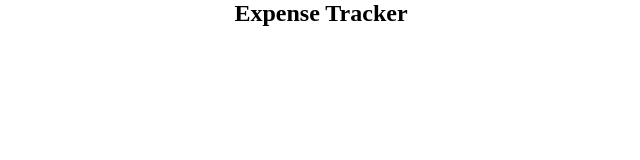
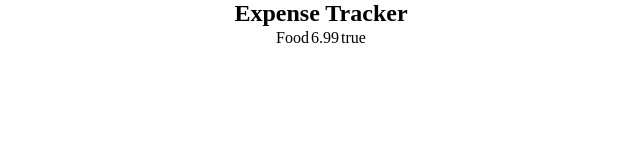
Before and after one commit to edewindt/ExpenseTracker, a SvelteKit app: page / in a window 1280 px wide. Shown: the top 160 px of the page, without its empty margins (319-959 px from the left). Built offline with nearby package versions, Linux system fonts and the light colour scheme.

Commit message:
First mock expense added

```diff
--- a/src/routes/+layout.svelte
+++ b/src/routes/+layout.svelte
@@ -9,6 +9,7 @@
 <style>
 	main {
 		display: flex;
-		justify-content: center;
+		align-items: center;
+		flex-direction: column;
 	}
 </style>
--- a/src/routes/+page.svelte
+++ b/src/routes/+page.svelte
@@ -1 +1,11 @@
+<script>
+	let expenses = [{ name: 'Food', cost: 6.99, negative: true }];
+</script>
+
 <h2>Expense Tracker</h2>
+
+<table>
+	{#each expenses as { name, cost, negative }}
+		<tr><td>{name}</td><td>{cost}</td><td>{negative}</td></tr>
+	{/each}
+</table>
```
